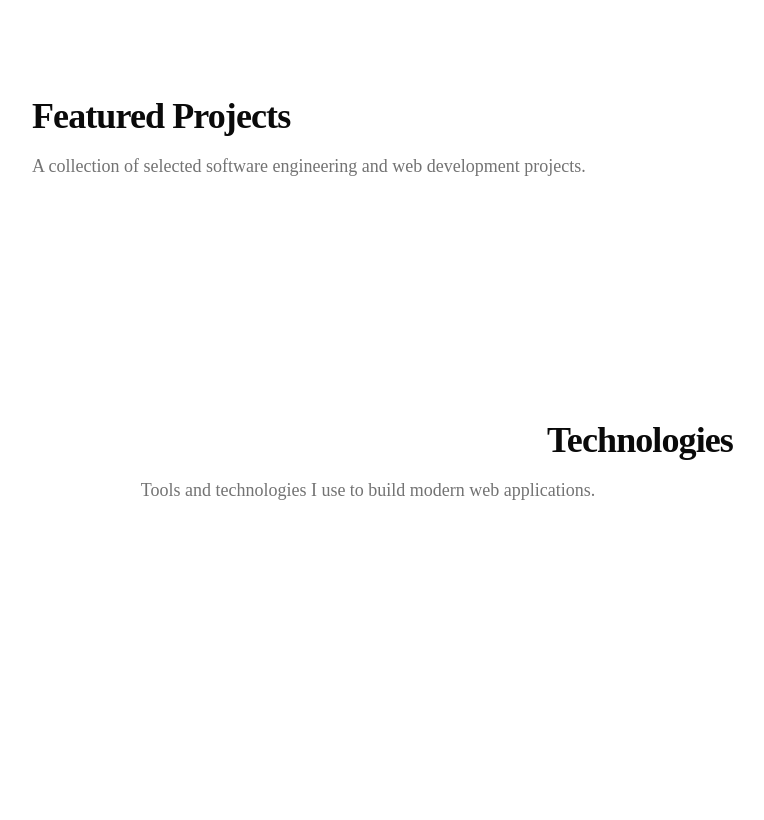
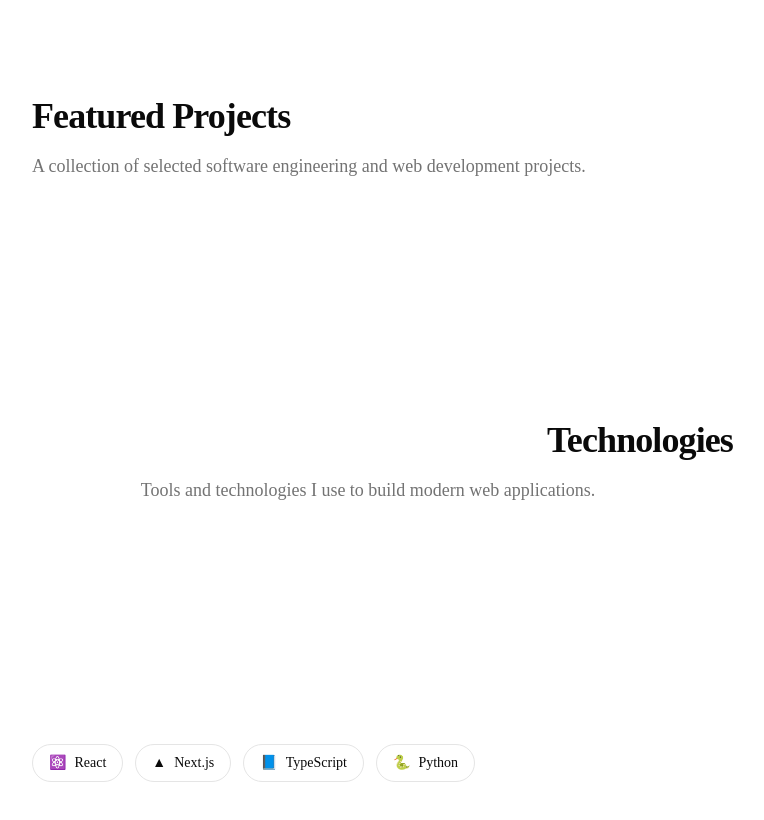
Before and after one commit to kemod/dafa-portofolio, a Next.js app: page / in a window 1280 px wide. Shown: the top 820 px of the page, without its empty margins (0-764 px from the left). Built offline with nearby package versions, Linux system fonts and the light colour scheme.

Commit message:
feat: implement technology pill component

```diff
--- a/src/app/page.tsx
+++ b/src/app/page.tsx
@@ -1,6 +1,7 @@
 import { Container } from "@/components/common/container";
 import { Section } from "@/components/common/section";
 import { SectionHeader } from "@/components/common/section-header";
+import { TechnologyPill } from "@/components/common/technology-pill";
 
 export default function Home() {
   return (
@@ -15,7 +16,6 @@ export default function Home() {
           </div>
         </Container>
       </Section>
-
       <Section>
         <Container>
           <div className="mb-12">
@@ -27,6 +27,19 @@ export default function Home() {
           </div>
         </Container>
       </Section>
+      <Section>
+        <Container>
+          <div className="flex flex-wrap gap-3">
+            <TechnologyPill icon="⚛️" name="React" />
+
+            <TechnologyPill icon="▲" name="Next.js" />
+
+            <TechnologyPill icon="📘" name="TypeScript" />
+
+            <TechnologyPill icon="🐍" name="Python" />
+          </div>
+        </Container>
+      </Section>
     </>
   );
 }
--- /dev/null
+++ b/src/components/common/technology-pill.tsx
@@ -0,0 +1,31 @@
+import type {
+  ComponentPropsWithoutRef,
+  ReactNode,
+} from "react";
+
+import { cn } from "@/lib/utils";
+
+type TechnologyPillProps = ComponentPropsWithoutRef<"div"> & {
+  name: string;
+  icon: ReactNode;
+};
+
+export function TechnologyPill({
+  name,
+  icon,
+  className,
+  ...props
+}: TechnologyPillProps) {
+  return (
+    <div
+      className={cn(
+        "inline-flex items-center gap-2 rounded-full border px-4 py-2 text-sm font-medium",
+        className
+      )}
+      {...props}
+    >
+      {icon}
+      <span>{name}</span>
+    </div>
+  );
+}
```
Also changed, not shown: 1 other file (tests, documents, lock files or other folders).
